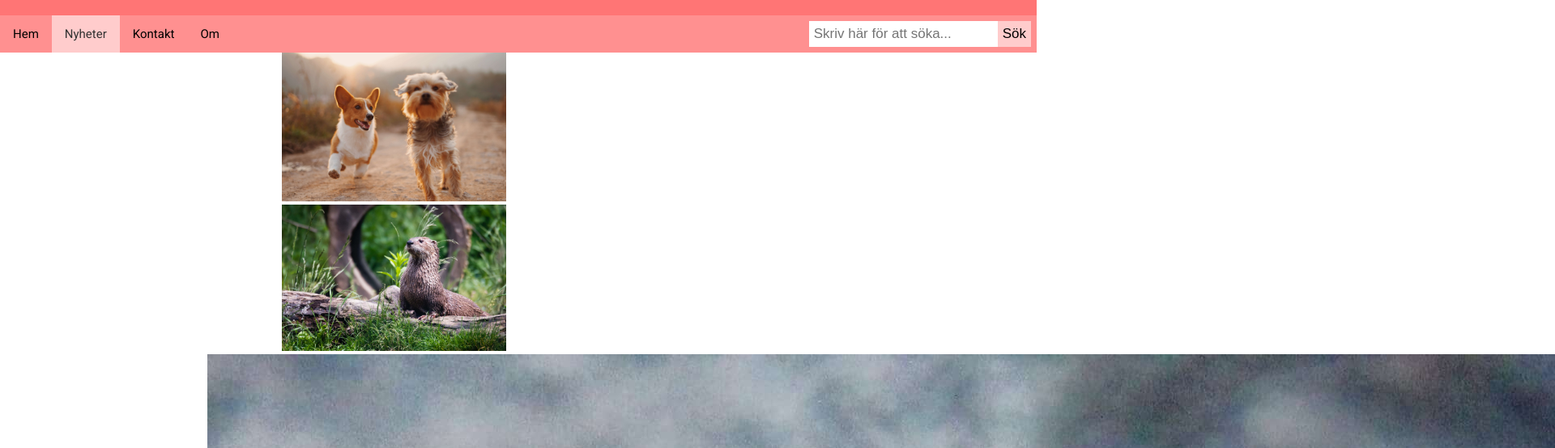
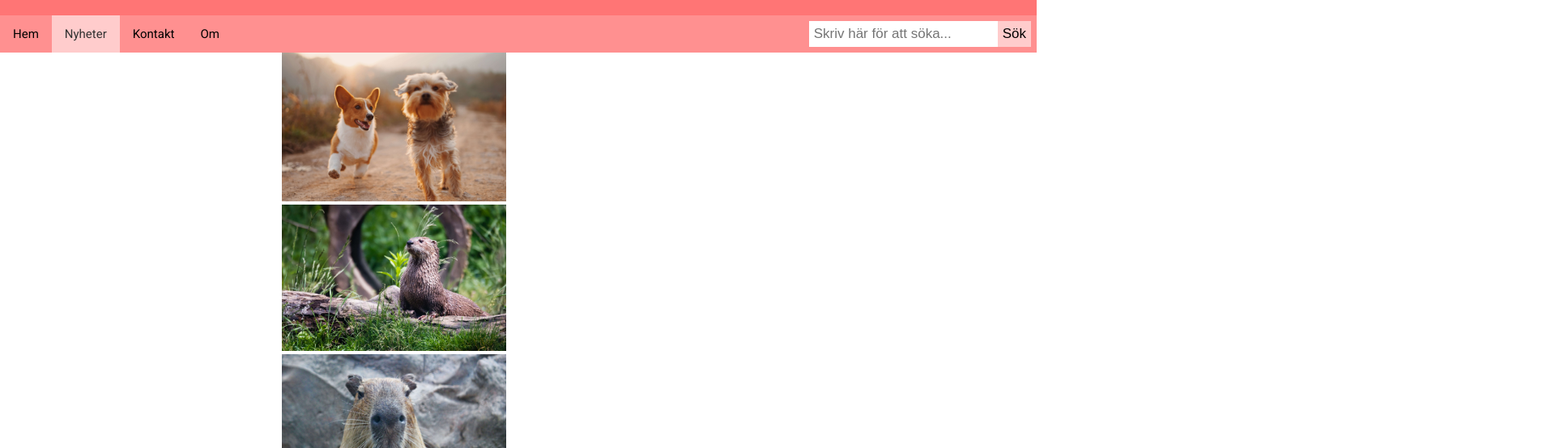
Before and after one commit to rbrtlol/web1sida, a plain HTML site: page news.html in a window 1280 px wide. Shown: the part 62-616 px from the top of the page at 81% size, 1920 px wide, since content can reach past the window. Drawn offline with Linux system fonts and the light colour scheme.

Commit message:
Update news.html

```diff
--- a/news.html
+++ b/news.html
@@ -1 +1 @@
-<!DOCTYPE html><html><head><title>Exempel 1 navigation bar</title><meta charset="utf-8" /><link href="css/navigation.css" rel="stylesheet" type="text/css" /><link rel="preconnect" href="https://fonts.gstatic.com"><link href="https://fonts.googleapis.com/css2?family=Roboto&display=swap" rel="stylesheet"></head><body><div class="wrapper"><div class="mainmenu-whole"> <header class="header"><h1>Min första hemsida</h1> </header> <header><div class="mainmenu"> <a href="index.html">Hem</a> <a id="current" href="news.html">Nyheter</a> <a href="contacts.html">Kontakt</a> <a href="about.html">Om</a><div class="sokruta"><form> <input class="search" type="text" placeholder="Skriv här för att söka..."> <button class="search-button" type="submit">Sök</button></form></div></div> </header></div><div class="wrapper_2col"><div class="leftcol"><div class="djurbilder"> <img class="bilder" src="bilder/djur.jpg"> <img class="bilder" src="bilder/djur2.jpg"> <img src="bilder/djur3.jpg"></div><div class="push"></div></div></div> <footer class="footer"><p>All rights reserved - &#169; Copyright</p> </footer></div></body></html>
+<!DOCTYPE html><html><head><title>Exempel 1 navigation bar</title><meta charset="utf-8" /><link href="css/navigation.css" rel="stylesheet" type="text/css" /><link rel="preconnect" href="https://fonts.gstatic.com"><link href="https://fonts.googleapis.com/css2?family=Roboto&display=swap" rel="stylesheet"></head><body><div class="wrapper"><div class="mainmenu-whole"> <header class="header"><h1>Min första hemsida</h1> </header> <header><div class="mainmenu"> <a href="index.html">Hem</a> <a id="current" href="news.html">Nyheter</a> <a href="contacts.html">Kontakt</a> <a href="about.html">Om</a><div class="sokruta"><form> <input class="search" type="text" placeholder="Skriv här för att söka..."> <button class="search-button" type="submit">Sök</button></form></div></div> </header></div><div class="wrapper_2col"><div class="leftcol"><div class="djurbilder"> <img class="bilder" src="bilder/djur.jpg"> <img class="bilder" src="bilder/djur2.jpg"> <img class="bilder" src="bilder/djur3.jpg"></div><div class="push"></div></div></div> <footer class="footer"><p>All rights reserved - &#169; Copyright</p> </footer></div></body></html>
```
